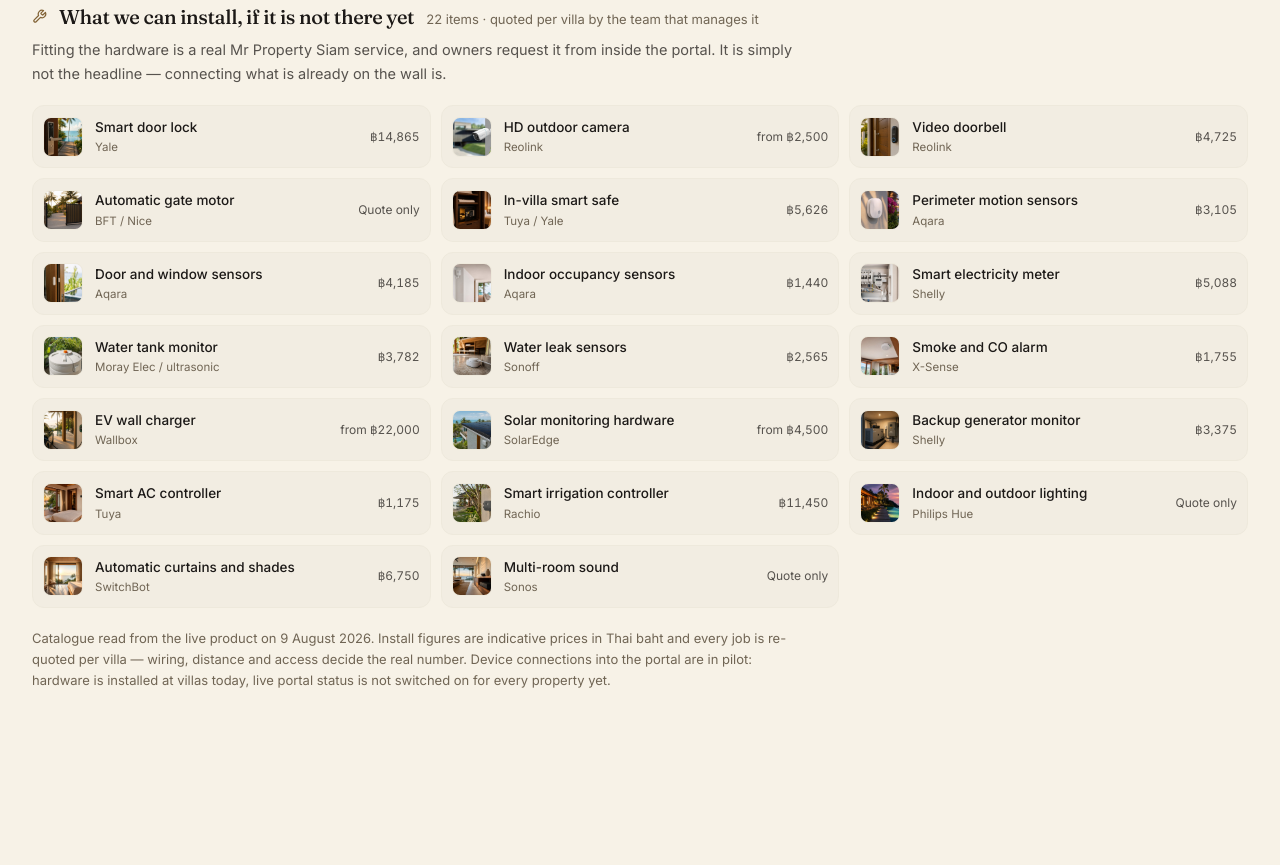
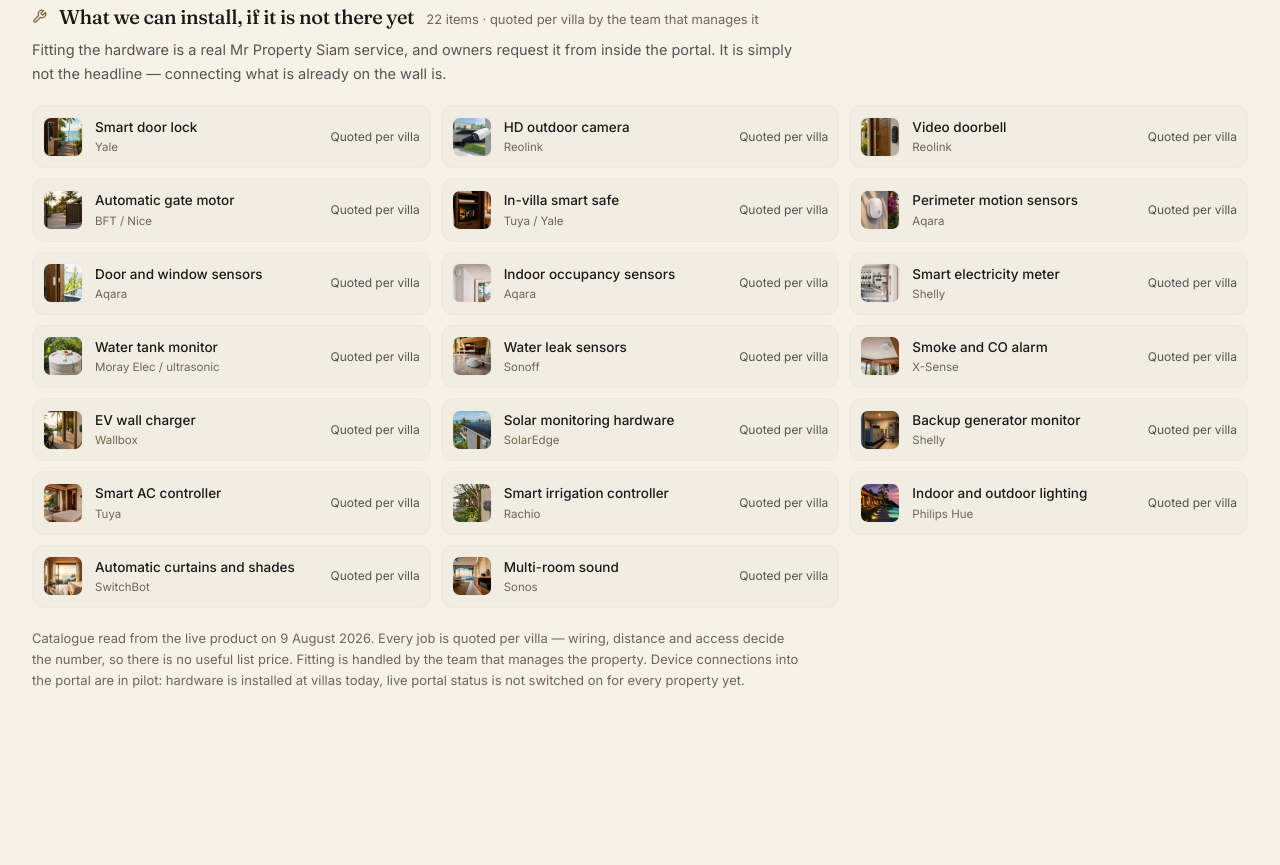
Before and after one commit to Hostpilotpro/hostpilotpro-marketing, a React (Vite) app: page / in a window 1280 px wide. Shown: the part 7380-8245 px from the top of the page. Built offline with nearby package versions, Linux system fonts and the light colour scheme; no server answers.

Commit message:
Remove published install prices from the smart catalogue; quote per villa

```diff
--- a/src/components/SmartCatalog.jsx
+++ b/src/components/SmartCatalog.jsx
@@ -188,10 +188,10 @@
             ))}
           </div>
           <p className="mt-5 max-w-3xl text-[13px] leading-relaxed text-hp-text3">
-            Catalogue read from the live product on {SMART_CHECKED}. Install figures are indicative prices in Thai baht
-            and every job is re-quoted per villa — wiring, distance and access decide the real number. Device
-            connections into the portal are in pilot: hardware is installed at villas today, live portal status is not
-            switched on for every property yet.
+            Catalogue read from the live product on {SMART_CHECKED}. Every job is quoted per villa — wiring, distance
+            and access decide the number, so there is no useful list price. Fitting is handled by the team that manages
+            the property. Device connections into the portal are in pilot: hardware is installed at villas today, live
+            portal status is not switched on for every property yet.
           </p>
         </div>
       </div>
--- a/src/data/smart.js
+++ b/src/data/smart.js
@@ -2,6 +2,12 @@
  * The smart-tech catalogue, mirrored from `ops.smart_catalog` (22 active rows,
  * read 9 August 2026). Photography is the catalogue's own staged villa imagery,
  * downloaded into `public/img/smart/` rather than hotlinked.
+ *
+ * PRICES ARE DELIBERATELY NOT PUBLISHED HERE. Install pricing is a Mr Property
+ * Siam service priced in Thai baht for one island, and this is an international
+ * software site. Publishing it confused the buy, contradicted the software
+ * pricing page, and handed a local price list to local competitors.
+ * Breadth is the point of this list — not cost.
  *
  * FRAMING IS BINDING (messaging-v2 §8, DO NOT CLAIM):
  * this is a catalogue and a quote-request surface inside the owner portal.
@@ -13,8 +19,6 @@
 
 export const SMART_CATALOG_COUNT = 22;
 export const SMART_CHECKED = '9 August 2026';
-
-const thb = (n) => `฿${n.toLocaleString('en-US')}`;
 
 export const smartCategories = [
   { id: 'security', label: 'Security and access' },
@@ -31,7 +35,7 @@
     alt: 'A Yale keypad lock fitted to the front door of a Koh Samui pool villa',
     body:
       'A keypad and card lock on the main door, so an arrival does not depend on somebody driving a key across the island.',
-    install: thb(14865),
+    install: 'Quoted per villa',
     monthly: null,
     feature: true,
   },
@@ -43,8 +47,8 @@
     alt: 'A Reolink weatherproof camera mounted on a modern villa exterior wall',
     body:
       'Weatherproof outdoor camera with night vision, mounted where you decide. Recording and viewing run on the vendor’s own system.',
-    install: `from ${thb(2500)}`,
-    monthly: thb(150),
+    install: 'Quoted per villa',
+    monthly: null,
     feature: true,
   },
   {
@@ -54,7 +58,7 @@
     img: 'doorbell.jpg',
     alt: 'A video doorbell installed at a villa entrance',
     body: 'A doorbell with a camera and intercom at the entrance, on the vendor’s app.',
-    install: thb(4725),
+    install: 'Quoted per villa',
     monthly: null,
   },
   {
@@ -64,7 +68,7 @@
     img: 'gate.jpg',
     alt: 'An automatic sliding gate at a Koh Samui villa entrance',
     body: 'Motorised sliding or swing gate, sized to the driveway. Always quoted per property.',
-    install: 'Quote only',
+    install: 'Quoted per villa',
     monthly: null,
   },
   {
@@ -74,7 +78,7 @@
     img: 'safe.jpg',
     alt: 'A digital safe installed in a villa bedroom wardrobe',
     body: 'A keypad safe in the wardrobe, so a lost safe key stops being a locksmith call.',
-    install: thb(5626),
+    install: 'Quoted per villa',
     monthly: null,
   },
   {
@@ -84,7 +88,7 @@
     img: 'perimeter.jpg',
     alt: 'An outdoor motion sensor on a villa perimeter wall at sunset',
     body: 'Outdoor motion sensors along the property line, for the stretch a camera at the door cannot see.',
-    install: thb(3105),
+    install: 'Quoted per villa',
     monthly: null,
   },
   {
@@ -94,7 +98,7 @@
     img: 'door-sensor.jpg',
     alt: 'A magnetic door and window sensor pair on a teak sliding door',
     body: 'Magnetic contacts on sliding doors and windows — the cheapest hardware on the list and the most useful.',
-    install: thb(4185),
+    install: 'Quoted per villa',
     monthly: null,
   },
   {
@@ -104,7 +108,7 @@
     img: 'occupancy.jpg',
     alt: 'An indoor motion sensor in a villa hallway',
     body: 'Indoor presence sensors for hallways and rooms that sit empty most of a stay.',
-    install: thb(1440),
+    install: 'Quoted per villa',
     monthly: null,
   },
   {
@@ -115,7 +119,7 @@
     alt: 'A Shelly energy meter installed in a Koh Samui villa electrical panel',
     body:
       'A metering module fitted in the villa panel, single or three phase. It is the hardware behind a consumption number that is measured rather than estimated from a photo of the PEA meter.',
-    install: thb(5088),
+    install: 'Quoted per villa',
     monthly: null,
     feature: true,
   },
@@ -127,7 +131,7 @@
     alt: 'An ultrasonic level sensor installed on top of a villa water tank',
     body:
       'An ultrasonic level sensor on the tank. On this island a dry tank mid-stay is a real event, not a hypothetical.',
-    install: thb(3782),
+    install: 'Quoted per villa',
     monthly: null,
     feature: true,
   },
@@ -138,7 +142,7 @@
     img: 'leak.jpg',
     alt: 'A water leak sensor on a villa bathroom floor',
     body: 'Floor-level leak sensors under bathrooms, plant rooms and pumps.',
-    install: thb(2565),
+    install: 'Quoted per villa',
     monthly: null,
   },
   {
@@ -148,7 +152,7 @@
     img: 'smoke.jpg',
     alt: 'A smart smoke and CO alarm on a villa ceiling',
     body: 'Interlinked smoke and carbon-monoxide alarms, specified room by room.',
-    install: thb(1755),
+    install: 'Quoted per villa',
     monthly: null,
   },
   {
@@ -158,8 +162,8 @@
     img: 'ev-charger.jpg',
     alt: 'An EV wall charger in use at a villa carport with a sea view',
     body: 'A 7kW Type-2 wall charger at the carport, including the supply work to reach it.',
-    install: `from ${thb(22000)}`,
-    monthly: thb(200),
+    install: 'Quoted per villa',
+    monthly: null,
     feature: true,
   },
   {
@@ -169,7 +173,7 @@
     img: 'solar.jpg',
     alt: 'Rooftop solar panels on a villa with a sea view',
     body: 'Monitoring hardware fitted to an existing rooftop array, quoted against the inverter you already have.',
-    install: `from ${thb(4500)}`,
+    install: 'Quoted per villa',
     monthly: null,
   },
   {
@@ -179,7 +183,7 @@
     img: 'generator.jpg',
     alt: 'A villa backup generator with a current sensor fitted to the transfer panel',
     body: 'A current sensor on the transfer panel, so generator runtime is recorded rather than remembered.',
-    install: thb(3375),
+    install: 'Quoted per villa',
     monthly: null,
   },
   {
@@ -189,7 +193,7 @@
     img: 'ac.jpg',
     alt: 'An infrared AC controller mounted in a villa bedroom',
     body: 'An infrared controller beside each unit, for the rooms where the aircon is left running after checkout.',
-    install: thb(1175),
+    install: 'Quoted per villa',
     monthly: null,
   },
   {
@@ -199,7 +203,7 @@
     img: 'irrigation.jpg',
     alt: 'An irrigation controller installed at a villa garden with a pool and sea view',
     body: 'A zoned irrigation controller for the garden, with rain-skip logic on the controller itself.',
-    install: thb(11450),
+    install: 'Quoted per villa',
     monthly: null,
   },
   {
@@ -209,7 +213,7 @@
     img: 'lighting.jpg',
     alt: 'A villa exterior at dusk with warm uplighting on the palms and the pool lit',
     body: 'Scene lighting inside and out. Always quoted per villa, because it depends entirely on the wiring you have.',
-    install: 'Quote only',
+    install: 'Quoted per villa',
     monthly: null,
   },
   {
@@ -219,7 +223,7 @@
     img: 'curtains.jpg',
     alt: 'Motorised bedroom curtains opening onto a sea view at sunrise',
     body: 'Motorised tracks on the bedroom and living-room runs.',
-    install: thb(6750),
+    install: 'Quoted per villa',
     monthly: null,
   },
   {
@@ -229,7 +233,7 @@
     img: 'sound.jpg',
     alt: 'In-ceiling speakers and an amplifier in a villa living room',
     body: 'Amplifier and in-ceiling speakers by zone. Quoted per villa.',
-    install: 'Quote only',
+    install: 'Quoted per villa',
     monthly: null,
   },
 ];
```
